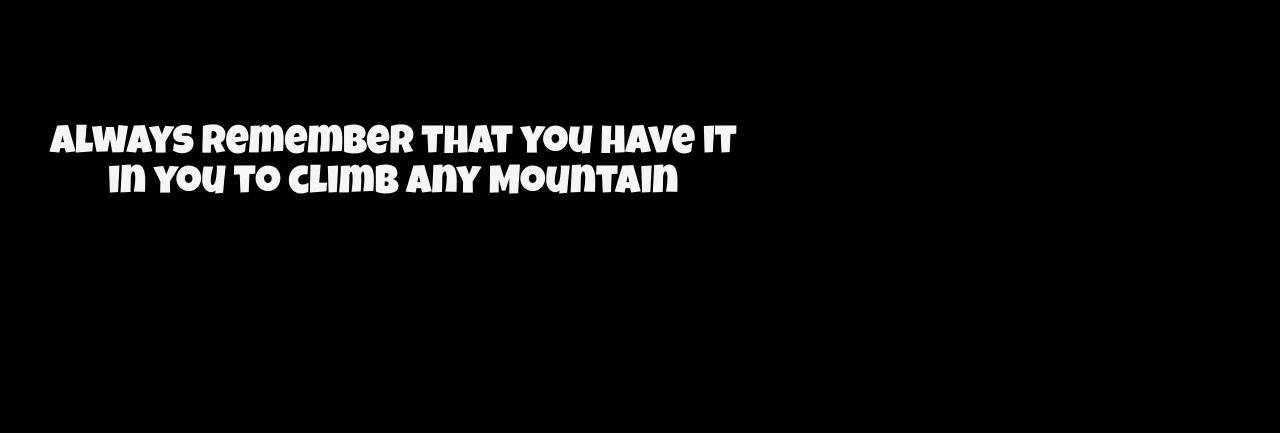
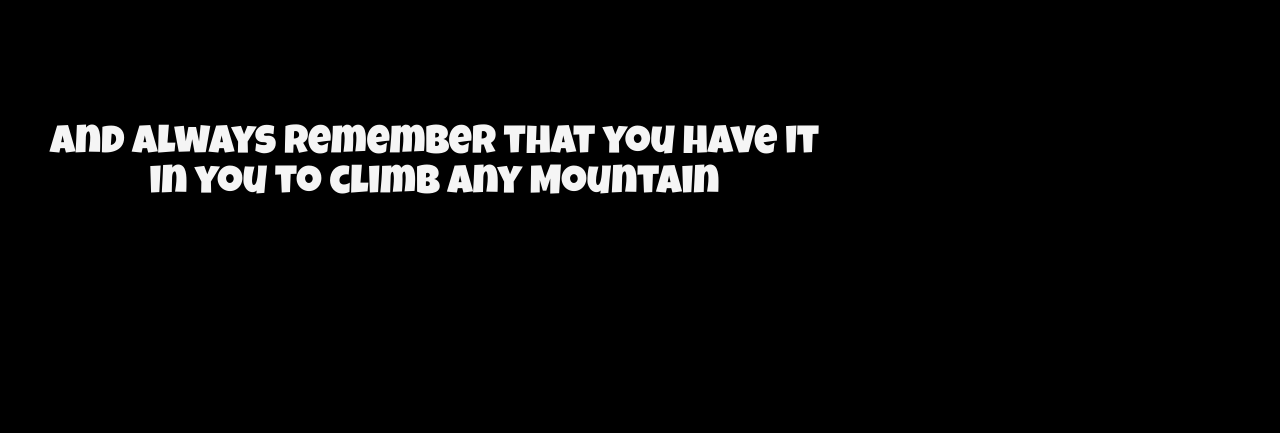
Before and after one commit to vidhimirani/HappyBirthday, a plain HTML site: page index.html in a window 1280 px wide. Shown: the part 3920-4353 px from the top of the page. Drawn offline with Linux system fonts and the light colour scheme; files whose address does not match are found by name; a web font is replaced by a local one.

Commit message:
Update index.html

```diff
--- a/index.html
+++ b/index.html
@@ -69,7 +69,7 @@
 </div>
 
 <div class="blockfive" data-aos="fade-up-right" data-aos-offset="500" data-aos-easing="ease" data-aos-duration="1000">
-<p class="storyfour">Always remember that you have it<br> in you to climb any Mountain</p>
+<p class="storyfour">And Always remember that you have it<br> in you to climb any Mountain</p>
     <img src="Photos/IMG_3076.jpg" class="imgright two">
 </div>
 
```
